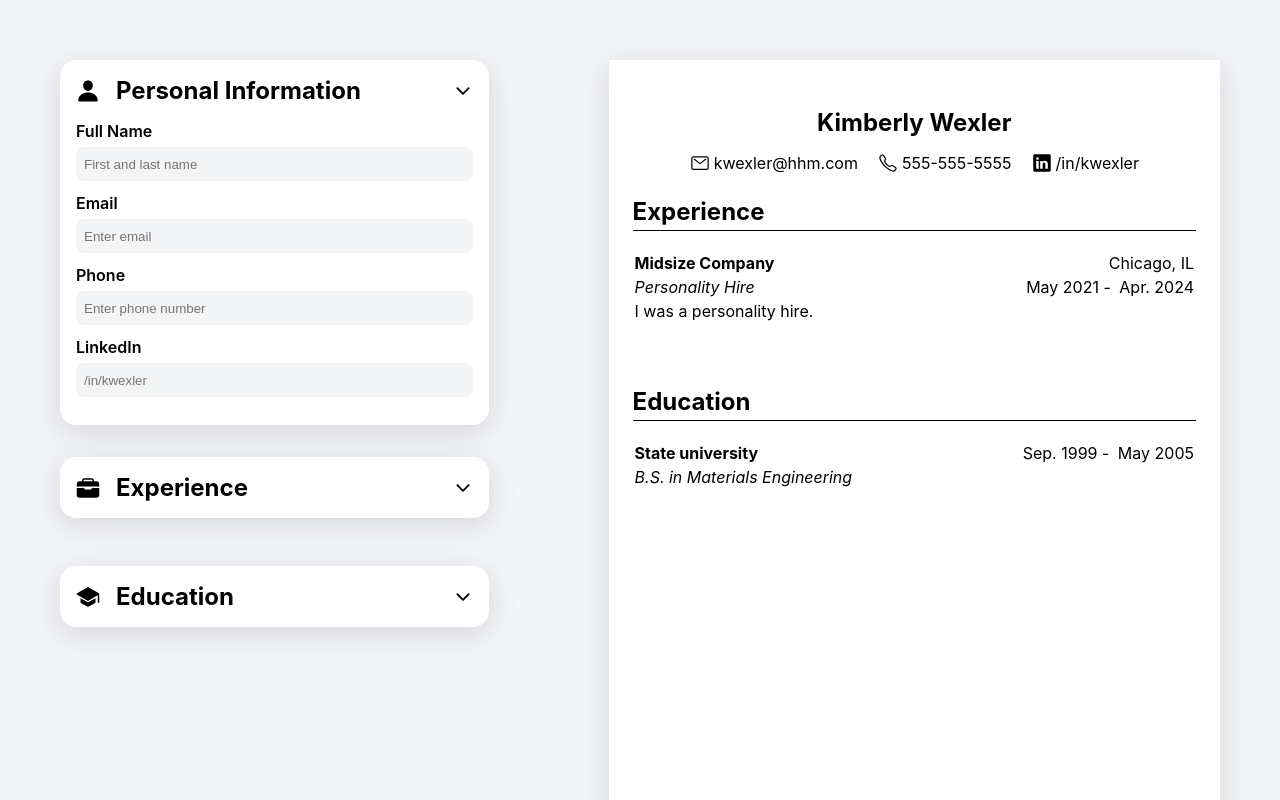
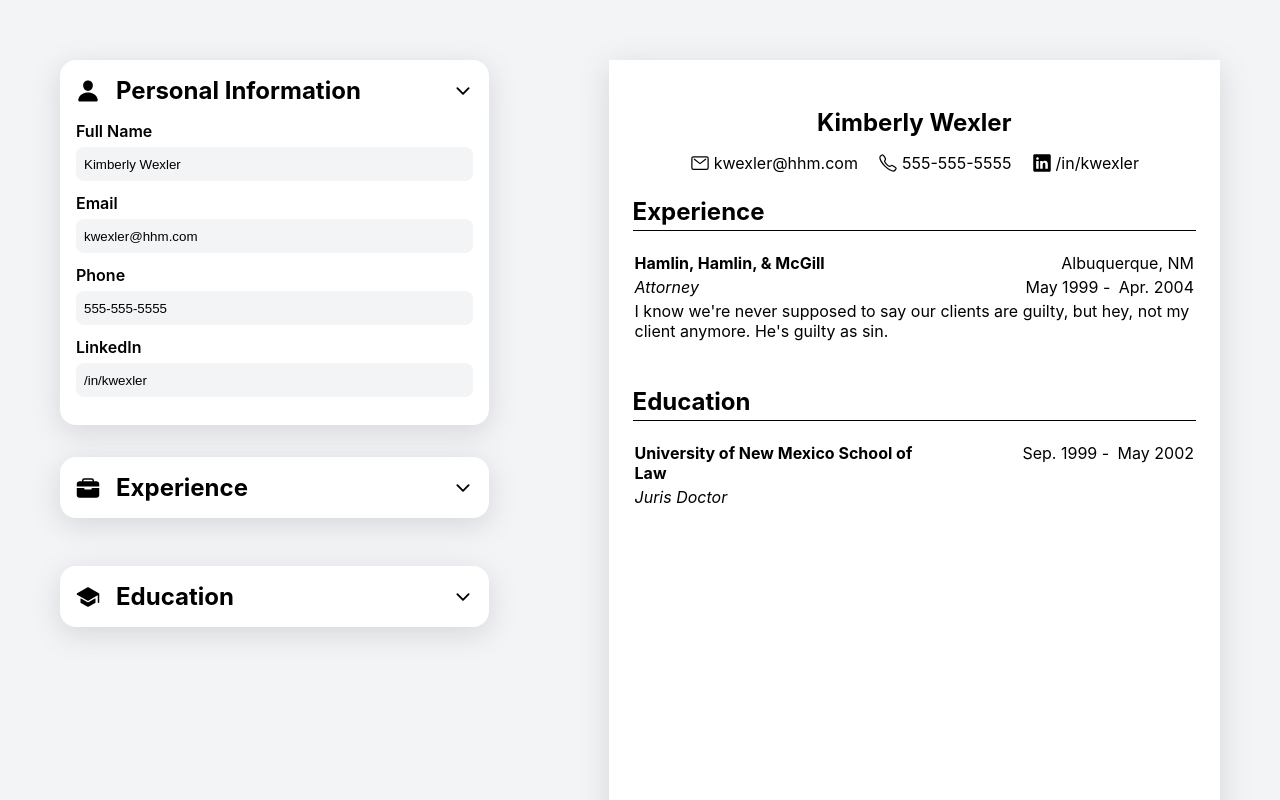
Before and after one commit to kuehnla/cv-app, a React (Vite) app: page / in a window 1280 px wide. Shown: the top 800 px of the page. Built offline with nearby package versions, Linux system fonts and the light colour scheme.

Commit message:
fixed Personal not using value

```diff
--- a/src/components/App.jsx
+++ b/src/components/App.jsx
@@ -24,19 +24,19 @@ export default function App() {
   const [linkedIn, setLinkedIn] = useState("/in/kwexler");
   const [isPersonalOpen, setIsPersonalOpen] = useState(true);
 
-  const [company, setCompany] = useState("Midsize Company");
-  const [position, setPosition] = useState("Personality Hire");
-  const [expStartDate, setExpStartDate] = useState("May 2021");
-  const [expEndDate, setExpEndDate] = useState("Apr. 2024");
-  const [expLocation, setExpLocation] = useState("Chicago, IL");
-  const [expDesc, setExpDesc] = useState("I was a personality hire.");
+  const [company, setCompany] = useState("Hamlin, Hamlin, & McGill");
+  const [position, setPosition] = useState("Attorney");
+  const [expStartDate, setExpStartDate] = useState("May 1999");
+  const [expEndDate, setExpEndDate] = useState("Apr. 2004");
+  const [expLocation, setExpLocation] = useState("Albuquerque, NM");
+  const [expDesc, setExpDesc] = useState("I know we're never supposed to say our clients are guilty, but hey, not my client anymore. He's guilty as sin.");
   const [isExpPreview, setIsExpPreview] = useState(true);
   const [isExpOpen, setIsExpOpen] = useState(false);
 
-  const [school, setSchool] = useState("State university");
-  const [degree, setDegree] = useState("B.S. in Materials Engineering");
+  const [school, setSchool] = useState("University of New Mexico School of Law");
+  const [degree, setDegree] = useState("Juris Doctor");
   const [eduStartDate, setEduStartDate] = useState("Sep. 1999");
-  const [eduEndDate, setEduEndDate] = useState("May 2005");
+  const [eduEndDate, setEduEndDate] = useState("May 2002");
   const [isEduPreview, setIsEduPreview] = useState(true);
   const [isEduOpen, setIsEduOpen] = useState(false);
 
@@ -100,7 +100,7 @@ export default function App() {
     <div className="app">
       <div className="inputContainer">
         <CollapedSection isOpen={isPersonalOpen} title={"Personal Information"} icon={personLogo} dropdown={dropdown} state="isPersonalOpen" updateOpen={updateOpen} />
-        <Personal updateValue={updateValue} personLogo={personLogo} dropdown={dropdown} isOpen={isPersonalOpen} updateOpen={updateOpen} />
+        <Personal fullName={fullName} email={email} phone={phone} linkedIn={linkedIn} updateValue={updateValue} personLogo={personLogo} dropdown={dropdown} isOpen={isPersonalOpen} updateOpen={updateOpen} />
         <CollapedSection isOpen={isExpOpen} title={"Experience"} icon={expLogo} dropdown={dropdown} state="isExpOpen" updateOpen={updateOpen} />
         <Experience company={company} position={position} expStartDate={expStartDate} expEndDate={expEndDate} expLocation={expLocation} expDesc={expDesc} updateValue={updateValue} setJobs={setJobs} resetExperience={resetExperience} setIsExpPreview={setIsExpPreview} expLogo={expLogo} dropdown={dropdown} isOpen={isExpOpen} updateOpen={updateOpen} />
         <CollapedSection isOpen={isEduOpen} title={"Education"} icon={eduLogo} dropdown={dropdown} state="isEduOpen" updateOpen={updateOpen} />
--- a/src/components/Personal.jsx
+++ b/src/components/Personal.jsx
@@ -1,15 +1,15 @@
 import { v4 as uuid } from 'uuid';
 
 
-export default function Personal({ isOpen, updateValue, personLogo, dropdown, updateOpen }) {
+export default function Personal({ fullName, email, phone, linkedIn, isOpen, updateValue, personLogo, dropdown, updateOpen }) {
 
   if (!isOpen) return;
 
   const fields = [
-    { label: "Full Name", placeholder: "First and last name", state: "fullName" },
-    { label: "Email", placeholder: "Enter email", state: "email" },
-    { label: "Phone", placeholder: "Enter phone number", state: "phone" },
-    { label: "LinkedIn", placeholder: "/in/kwexler", state: "linkedIn" },
+    { label: "Full Name", placeholder: "First and last name", state: "fullName", value: fullName },
+    { label: "Email", placeholder: "Enter email", state: "email", value: email },
+    { label: "Phone", placeholder: "Enter phone number", state: "phone", value: phone },
+    { label: "LinkedIn", placeholder: "/in/kwexler", state: "linkedIn", value: linkedIn },
   ];
 
   function handleChange(e) {
@@ -34,7 +34,7 @@ export default function Personal({ isOpen, updateValue, personLogo, dropdown, up
           return (
             <div key={field.state} className="entry" >
               <label htmlFor={field.state}> {field.label} </label>
-              <input type="text" name={field.state} className="personalInput" id={field.state} placeholder={field.placeholder} onChange={handleChange} />
+              <input type="text" value={field.value} name={field.state} className="personalInput" id={field.state} placeholder={field.placeholder} onChange={handleChange} />
             </div>
           )
         })}
--- a/src/styles/App.css
+++ b/src/styles/App.css
@@ -182,7 +182,10 @@ body {
   display: flex;
 }
 
-#addExp:hover, #addEdu:hover {
+#addExp:hover, #addEdu:hover,
+#cancel:hover, .eduInputHeader:hover,
+.expInputHeader:hover, .personalInputHeader:hover,
+.collapsed:hover  {
   cursor: pointer;
 }
 
```
